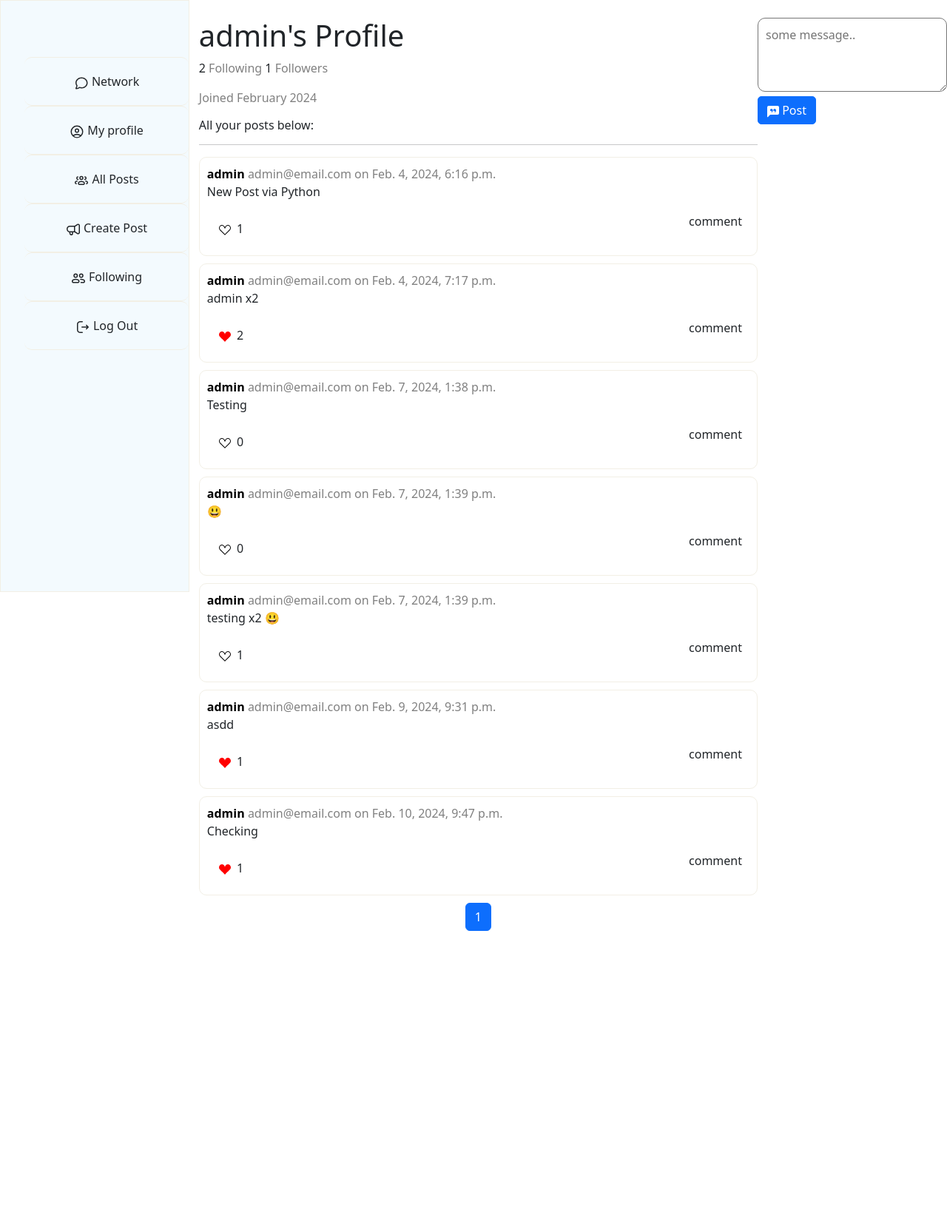
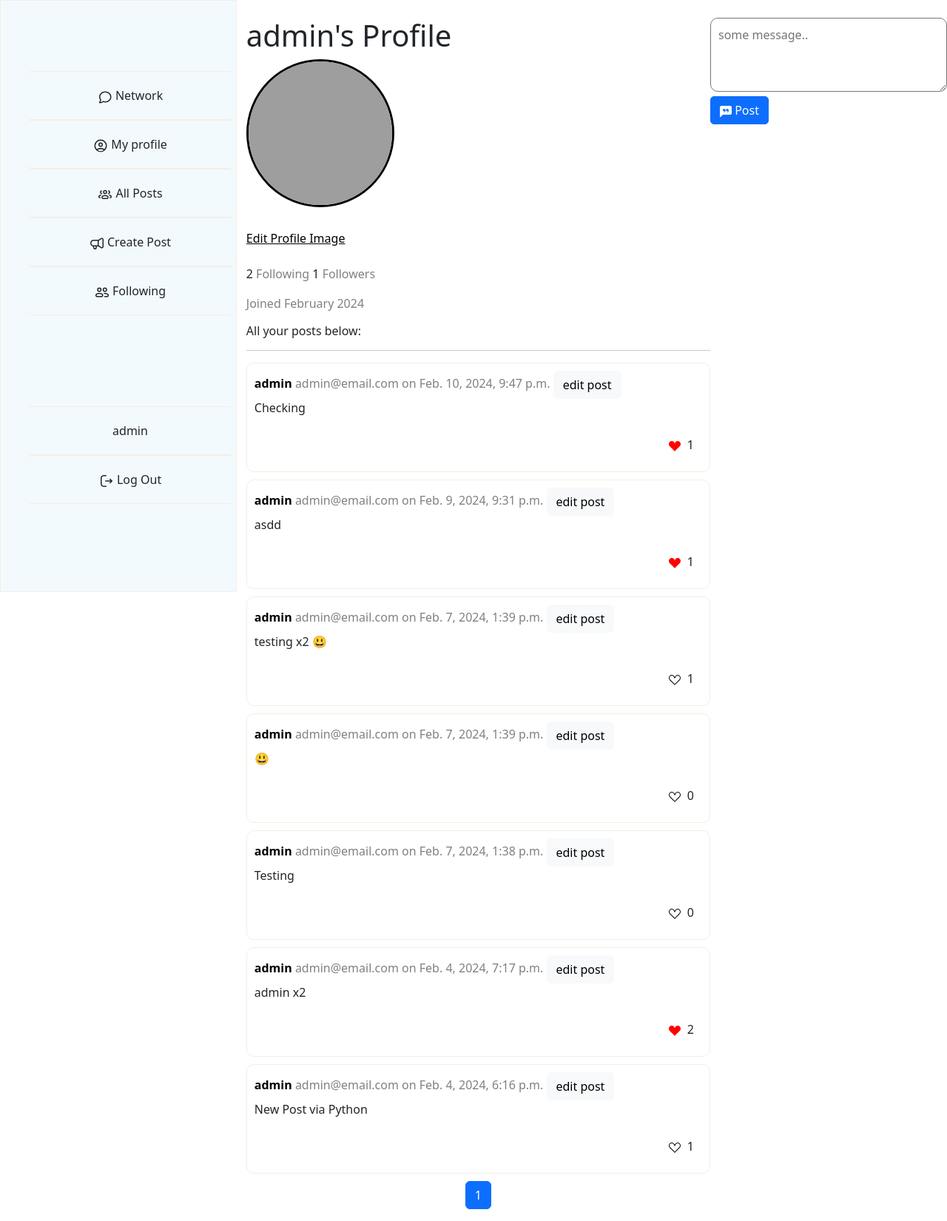
Before and after one commit to ArturrrZ/Network, a Django app: page /profile/2 in a window 1280 px wide. Shown: the whole page at 74% size. Before the commit the page ends 1258 px from the top, so only its background shows below. Run offline with Django 3.2, Linux system fonts and the light colour scheme; a user stored in the database is signed in; data comes from the database, SQL or seed files in the repository; both versions use the stored data as it was after the commit; grey boxes are pictures that could not be loaded.

Commit message:
finished

```diff
--- a/network/models.py
+++ b/network/models.py
@@ -4,7 +4,7 @@ from django.db import models
 
 class User(AbstractUser):
     likes=models.ManyToManyField("Post",blank=True,null=True,related_name="likes")
-
+    profile_image=models.TextField(blank=True,null=True,default="https://cdn.pixabay.com/photo/2015/10/05/22/37/blank-profile-picture-973460_960_720.png")
     def __str__(self):
         return self.username
 
--- a/network/static/network/index.js
+++ b/network/static/network/index.js
@@ -73,3 +73,56 @@ document.querySelectorAll(".edit_button").forEach(
         }
     }
 )
+
+document.querySelector(".edit_profile_img").onclick=function(event){
+    event.preventDefault();
+    let element=event.target;
+    let form=element.previousElementSibling;
+    form.style.display="block";
+}
+
+document.querySelectorAll(".edit_button_profile").forEach(
+    edit_button => {
+        edit_button.onclick = (event) => {console.log(event.target)
+            let main = event.target.parentElement;
+            let previous_text = main.querySelector("p").innerHTML;
+            let post = main.parentElement;
+            let form = document.createElement("form");
+            form.innerHTML = `<textarea name="edit" cols="88" rows="5">${previous_text}</textarea></br><button type="submit">Confirm</button>`;
+            post.appendChild(form);
+            main.style.display = "none";
+            form.addEventListener("submit", function (event) {
+                event.preventDefault();
+                editTextProfile(main, form, post.dataset.post_id);
+            });
+        }
+    }
+);
+
+function editTextProfile(main, form, post_id) {
+    let newText = form.querySelector("textarea").value;
+    fetch("/edit", {
+        method: "PUT",
+        body: JSON.stringify({
+            post_id: post_id,
+            new_body: newText,
+        })
+    })
+        .then(response => {
+            if (!response.ok) {
+                return response.json().then(data => {
+                    throw new Error(`Status code:${response.status}\n${data.error}`);
+                });
+            }
+            return response.json()
+        })
+        .then(data => {
+            console.log(data.message);
+            main.style.display = "block";
+            main.querySelector("p").innerHTML = newText;
+            form.style.display = "none";
+        })
+        .catch(error => {
+            console.log(error.message)
+        })
+}
--- a/network/static/network/styles.css
+++ b/network/static/network/styles.css
@@ -1,3 +1,4 @@
+
 .email {
     color:grey;
 }
@@ -19,15 +20,18 @@ textarea{
 }
 .post:hover {
     background-color:#EEEDEB;
-    cursor:pointer;
+
 }
+
 .like {
         padding:16px;
         border-radius:20px;
         margin-right:-12px;
+
 }
 .like:hover {
     background-color:#FFD0EC;
+    cursor:pointer;
 }
 
 .comment {
@@ -54,7 +58,7 @@ textarea{
 
 .left-profile {
     background-color:#F3FAFE;
-    width: 20%;
+    width: 25%;
     height: 100vh;
     position: fixed;
     top: 0;
@@ -82,12 +86,12 @@ textarea{
 }
 
 .main-profile {
-    margin-left: 21%;
-    margin-right: 20%;
+    margin-left: 26%;
+    margin-right: 25%;
 }
 
 .right-sidebar {
-    width: 20%;
+    width: 25%;
     height: 100vh;
     position: fixed;
     top: 0;
@@ -95,3 +99,22 @@ textarea{
 
     overflow-y: auto;
 }
+.profile_img{
+    border-radius:50%;
+    border: 3px solid black;
+    padding:0px;
+    background-color:white;
+    margin-bottom:30px;
+
+}
+.profile_img_small{
+    border-radius:50%;
+    border: 1px solid black;
+    background-color:white;
+    margin-bottom:10px;
+}
+
+.profile_picture{float:left;
+    margin-right:2%;
+}
+.likes{margin-left:80%;}
--- a/network/templates/network/login.html
+++ b/network/templates/network/login.html
@@ -1,4 +1,4 @@
-{% extends "network/layout.html" %}
+{% extends "network/new_layout.html" %}
 
 {% block body %}
 
--- a/network/templates/network/new_following.html
+++ b/network/templates/network/new_following.html
@@ -6,6 +6,9 @@
 <h1>Following posts</h1>
     {% for post in page_obj %}
       <div class="post">
+          <div class="profile_picture" style="float:left;">
+            <img src="{{post.user.profile_image}}"   class="profile_img_small" height="70px" alt="profile image">
+            </div>
         <span class="username"><a href="{% url 'profile' post.user.id %}"><strong>{{post.user.username}}</strong></a></span> <span class="email">{{post.user.email}} on {{post.date}}</span>
         <p>{{post.body}}</p>
         <span class="likes">
@@ -17,7 +20,7 @@
         <span class="amount">{{post.likes.count}}</span>
         </span>
 <!--        right side-->
-        <span class="comment">comment</span>
+<!--        <span class="comment">comment</span>-->
     </div>
       {% endfor %}
 
--- a/network/templates/network/new_layout.html
+++ b/network/templates/network/new_layout.html
@@ -23,7 +23,6 @@
       {% if user.is_authenticated %}
     <a class="nav-link" href="{% url 'create_post' %}"><li><svg width="20" height="20" viewBox="0 0 20 20" fill="none" xmlns="http://www.w3.org/2000/svg"><path fill-rule="evenodd" clip-rule="evenodd" d="M16.8 3.96a.87.87 0 0 0-.66.12l-.01.01-3.63 2.3v6.21l3.64 2.3a.88.88 0 0 0 1.1-.12.94.94 0 0 0 .27-.66V4.88a.95.95 0 0 0-.14-.51.9.9 0 0 0-.56-.4zM11 12.54V6.46H5.48c-.82 0-1.56.34-2.1.89a3.06 3.06 0 0 0-.86 2.15c0 .84.33 1.6.87 2.15a2.92 2.92 0 0 0 2.09.88H11zm.96-7.57 3.36-2.13a2.37 2.37 0 0 1 1.82-.33 2.4 2.4 0 0 1 1.5 1.07c.24.4.37.85.37 1.3v9.25c0 .66-.26 1.27-.7 1.71a2.38 2.38 0 0 1-2.99.34l-3.37-2.14h-2.3l.19 1.04a2.43 2.43 0 0 1-.42 1.85 2.52 2.52 0 0 1-3.47.6 2.46 2.46 0 0 1-1.03-1.59l-.36-2a4.44 4.44 0 0 1-2.24-1.23 4.56 4.56 0 0 1-1.3-3.2c0-1.25.5-2.38 1.3-3.2a4.42 4.42 0 0 1 3.16-1.34h6.48zM6.1 14.03l.3 1.64a.96.96 0 0 0 .4.62 1.02 1.02 0 0 0 1.4-.24.93.93 0 0 0 .16-.71l-.23-1.31H6.1z" fill="currentColor"></path></svg> Create Post</li></a>
     <a class="nav-link" href="{% url 'following' %}"><li><svg fill="none" height="20" viewBox="0 0 20 20" width="20" xmlns="http://www.w3.org/2000/svg"><g fill="currentColor"><g clip-rule="evenodd" fill-rule="evenodd"><path d="M6.25 3.5a3 3 0 1 0 0 6 3 3 0 0 0 0-6zm-1.5 3a1.5 1.5 0 1 0 3 0 1.5 1.5 0 0 0-3 0zm-2.06 5.07c.96-.55 2.22-.82 3.56-.82s2.6.27 3.56.82c.98.56 1.69 1.47 1.69 2.68 0 .7-.28 1.3-.78 1.71-.48.39-1.1.54-1.72.54H3.5c-.61 0-1.24-.15-1.72-.54-.5-.4-.78-1-.78-1.71 0-1.21.71-2.12 1.69-2.68zm.75 1.3c-.65.37-.94.84-.94 1.38 0 .3.1.44.22.54.14.11.4.21.78.21H9c.39 0 .64-.1.78-.21.12-.1.22-.25.22-.54 0-.54-.29-1-.94-1.38-.66-.39-1.65-.62-2.81-.62s-2.15.23-2.81.62zM13.75 3.5a3 3 0 1 0 0 6 3 3 0 0 0 0-6zm-1.5 3a1.5 1.5 0 1 0 3 0 1.5 1.5 0 0 0-3 0z"></path></g><path d="M13.75 12.25c-.23 0-.45.01-.68.03a.75.75 0 1 1-.14-1.49c.27-.03.54-.04.82-.04 1.34 0 2.6.27 3.56.82.98.56 1.69 1.47 1.69 2.68 0 .7-.28 1.3-.78 1.71-.48.39-1.1.54-1.72.54h-3a.75.75 0 0 1 0-1.5h3c.39 0 .64-.1.78-.21.12-.1.22-.25.22-.54 0-.54-.29-1-.94-1.38a5.77 5.77 0 0 0-2.81-.62z"></path></g></svg> Following</li></a>
-    <a class="nav-link" href="{% url 'logout' %}"><li><svg xmlns="http://www.w3.org/2000/svg" width="20" height="20" fill="currentColor" viewBox="0 0 20 20"><path fill-rule="evenodd" d="M8.32 2h.93a.75.75 0 1 1 0 1.5h-.9c-1 0-1.7 0-2.24.04a2.9 2.9 0 0 0-1.1.26A2.75 2.75 0 0 0 3.8 5c-.13.25-.21.57-.26 1.11-.04.55-.04 1.25-.04 2.24v3.3c0 1 0 1.7.04 2.24.05.53.13.86.26 1.1A2.75 2.75 0 0 0 5 16.2c.25.13.57.21 1.11.26.55.04 1.25.04 2.24.04h.9a.75.75 0 0 1 0 1.5h-.93c-.96 0-1.72 0-2.33-.05a4.39 4.39 0 0 1-1.67-.41 4.25 4.25 0 0 1-1.86-1.86A4.38 4.38 0 0 1 2.05 14C2 13.4 2 12.64 2 11.68V8.32c0-.96 0-1.72.05-2.33.05-.63.16-1.17.41-1.67a4.25 4.25 0 0 1 1.86-1.86c.5-.25 1.04-.36 1.67-.41C6.6 2 7.36 2 8.32 2Zm5.9 4.97a.75.75 0 0 1 1.06 0l2.5 2.5a.75.75 0 0 1 0 1.06l-2.5 2.5a.75.75 0 1 1-1.06-1.06l1.22-1.22H8.75a.75.75 0 0 1 0-1.5h6.69l-1.22-1.22a.75.75 0 0 1 0-1.06Z" clip-rule="evenodd"></path></svg> Log Out</li></a>
     {% else %}
     <a class="nav-link" href="{% url 'login' %}"><li class="nav-item"><svg xmlns="http://www.w3.org/2000/svg" width="16" height="16" fill="currentColor" class="bi bi-box-arrow-in-left" viewBox="0 0 16 16">
   <path fill-rule="evenodd" d="M10 3.5a.5.5 0 0 0-.5-.5h-8a.5.5 0 0 0-.5.5v9a.5.5 0 0 0 .5.5h8a.5.5 0 0 0 .5-.5v-2a.5.5 0 0 1 1 0v2A1.5 1.5 0 0 1 9.5 14h-8A1.5 1.5 0 0 1 0 12.5v-9A1.5 1.5 0 0 1 1.5 2h8A1.5 1.5 0 0 1 11 3.5v2a.5.5 0 0 1-1 0z"/>
@@ -34,7 +33,14 @@
   <path fill-rule="evenodd" d="M13.5 5a.5.5 0 0 1 .5.5V7h1.5a.5.5 0 0 1 0 1H14v1.5a.5.5 0 0 1-1 0V8h-1.5a.5.5 0 0 1 0-1H13V5.5a.5.5 0 0 1 .5-.5"/>
 </svg> Register</li></a>
     {% endif %}
+  {% if request.user.is_authenticated %}
+    <a class="nav-link" href="{% url 'profile' user.id %}" style="margin-top:43%;   ">
+        <li>{{request.user.username}}</li></a>
+          <a class="nav-link" href="{% url 'logout' %}"><li><svg xmlns="http://www.w3.org/2000/svg" width="20" height="20" fill="currentColor" viewBox="0 0 20 20"><path fill-rule="evenodd" d="M8.32 2h.93a.75.75 0 1 1 0 1.5h-.9c-1 0-1.7 0-2.24.04a2.9 2.9 0 0 0-1.1.26A2.75 2.75 0 0 0 3.8 5c-.13.25-.21.57-.26 1.11-.04.55-.04 1.25-.04 2.24v3.3c0 1 0 1.7.04 2.24.05.53.13.86.26 1.1A2.75 2.75 0 0 0 5 16.2c.25.13.57.21 1.11.26.55.04 1.25.04 2.24.04h.9a.75.75 0 0 1 0 1.5h-.93c-.96 0-1.72 0-2.33-.05a4.39 4.39 0 0 1-1.67-.41 4.25 4.25 0 0 1-1.86-1.86A4.38 4.38 0 0 1 2.05 14C2 13.4 2 12.64 2 11.68V8.32c0-.96 0-1.72.05-2.33.05-.63.16-1.17.41-1.67a4.25 4.25 0 0 1 1.86-1.86c.5-.25 1.04-.36 1.67-.41C6.6 2 7.36 2 8.32 2Zm5.9 4.97a.75.75 0 0 1 1.06 0l2.5 2.5a.75.75 0 0 1 0 1.06l-2.5 2.5a.75.75 0 1 1-1.06-1.06l1.22-1.22H8.75a.75.75 0 0 1 0-1.5h6.69l-1.22-1.22a.75.75 0 0 1 0-1.06Z" clip-rule="evenodd"></path></svg> Log Out</li></a>
+
+    {% endif %}
   </ul>
+
   {% endblock %}
 </div>
 <div class="main-profile">
--- a/network/templates/network/profile.html
+++ b/network/templates/network/profile.html
@@ -3,7 +3,21 @@
 {% block title %}Following Page{% endblock %}
 {% block body %}
  <h1>{{person.username}}'s Profile</h1>
-
+<div class="profile_pic">
+      <img src="{{person.profile_image}}" class="profile_img" alt="profile picture" height="200px" width="200px">
+    {% if request.user == person %}
+    <br>
+    <div class="edit_profile_div">
+        <form action="{% url 'edit_profile_img' %}" style="display:none;">
+            <input type="text" placeholder="URl for picture:" name="url">
+            <input type="hidden" value="{{person}}" name="person">
+            <input type="submit">
+        </form>
+    <a href="#" class="edit_profile_img"style="color:black">Edit Profile Image</a>
+    </div>
+    {% endif %}
+</div>
+<br>
       <p>{{person.following.count}} <span class="text_grey">Following </span>{{person.followers.count}} <span class="text_grey">Followers</span></p>
       <p class="text_grey">Joined {{person.date_joined|date:"F Y"}}</p>
       {% if request.user.is_authenticated %}
@@ -22,10 +36,16 @@
       {% endif %}
       <hr/>
       {% for post in page_obj %}
-      <div class="post">
-        <span class="username"><a href="{% url 'profile' post.user.id %}"><strong>{{post.user.username}}</strong></a></span> <span class="email">{{post.user.email}} on {{post.date}}</span>
+      <div class="post" data-post_id="{{post.id}}">
+            <div class="main">
+        <span class="username"><a href="{% url 'profile' post.user.id %}"><strong>{{post.user.username}}</strong></a></span>
+          <span class="email">{{post.user.email}} on {{post.date}}</span>
+          {% if post.user == user%}
+
+          <button class="edit_button_profile btn btn-light" >edit post</button>
+          {% endif %}
         <p>{{post.body}}</p>
-        <span class="likes">
+        <span class="likes" style="margin-left:90%;">
         {% if user not in post.likes.all %}
         <img class="like" src="{% static 'network/images/suit-heart.svg' %}" alt="empty heart" data-post_id="{{post.id}}">
         {% else %}
@@ -33,10 +53,12 @@
         {% endif %}
         <span class="amount">{{post.likes.count}}</span>
 
-        </span>
-        <span class="comment">comment</span>
+        </span></div>
+<!--        <span class="comment">comment</span>-->
     </div>
       {% endfor %}
+
+
     <ul class="pagination justify-content-center ">
           {% if page_obj.has_previous %}
                 <li class="page-item"><a class="page-link" href="?page=1">&laquo</a></li>
--- a/network/templates/network/register.html
+++ b/network/templates/network/register.html
@@ -1,4 +1,4 @@
-{% extends "network/layout.html" %}
+{% extends "network/new_layout.html" %}
 
 {% block body %}
 
--- a/network/urls.py
+++ b/network/urls.py
@@ -13,5 +13,6 @@ urlpatterns = [
     path("profile/<int:profile_id>",views.profile,name="profile"),
     path("follow/<int:profile_id>/<int:special_key>",views.follow,name="follow"),
     path("following",views.following,name="following"),
-    path("edit",views.edit_post,name="edit")
+    path("edit",views.edit_post,name="edit"),
+    path("edit_profile_img",views.edit_profile_img,name="edit_profile_img")
 ]
--- a/network/views.py
+++ b/network/views.py
@@ -86,7 +86,7 @@ def register(request):
     else:
         return render(request, "network/register.html")
 
-
+@login_required(login_url="login")
 def create_post(request):
     if request.method == "POST":
         body = request.POST['body']
@@ -139,7 +139,7 @@ def edit_post(request):
 
 def profile(request, profile_id):
     person = User.objects.get(pk=profile_id)
-    posts=person.posts.all()
+    posts=person.posts.all().order_by('-date')
     paginator = Paginator(posts, 10)
     # for anchor tags
     page_number = request.GET.get('page')
@@ -161,6 +161,19 @@ def profile(request, profile_id):
         "follower": follower,
         "page_obj":page_obj,
     })
+@login_required(login_url='login')
+@csrf_exempt
+def edit_profile_img(request):
+    url=request.GET.get("url")
+    person=request.GET.get("person")
+    if str(request.user) == str(person):
+        user=User.objects.all().get(pk=request.user.id)
+        user.profile_image=url
+        user.save()
+        print("Done")
+    else:
+        print("Nope")
+    return HttpResponseRedirect(reverse("profile",args=(request.user.id,)))
 
 @login_required(login_url="login")
 def follow(request,profile_id,special_key):
```
Also changed, not shown: network/templates/network/index.html (+7 -2 lines), db.sqlite3.
